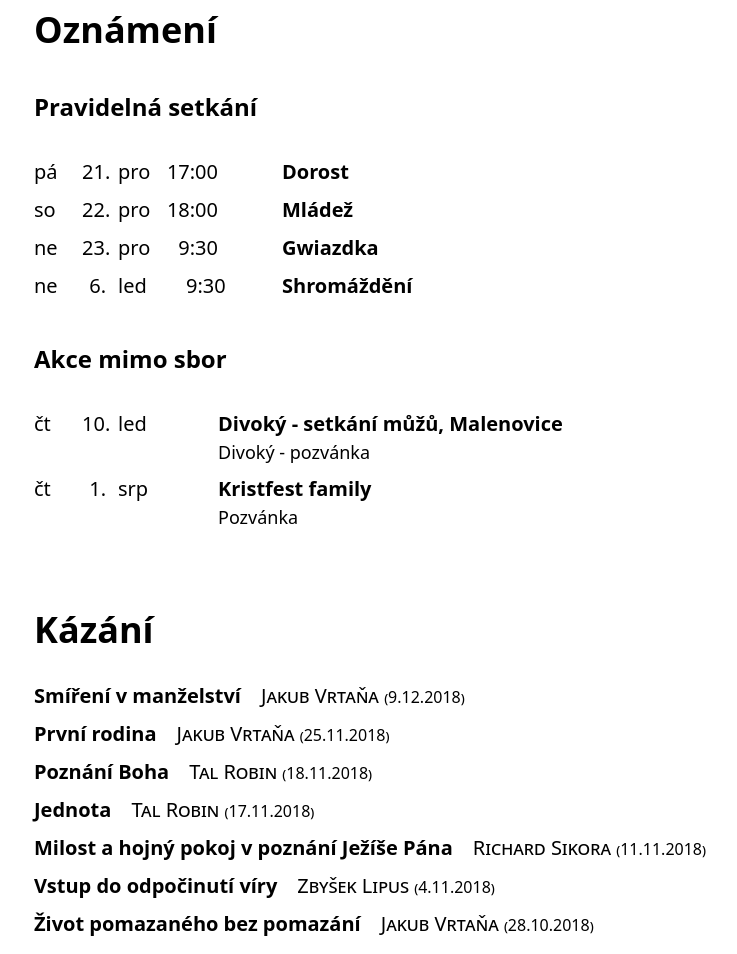
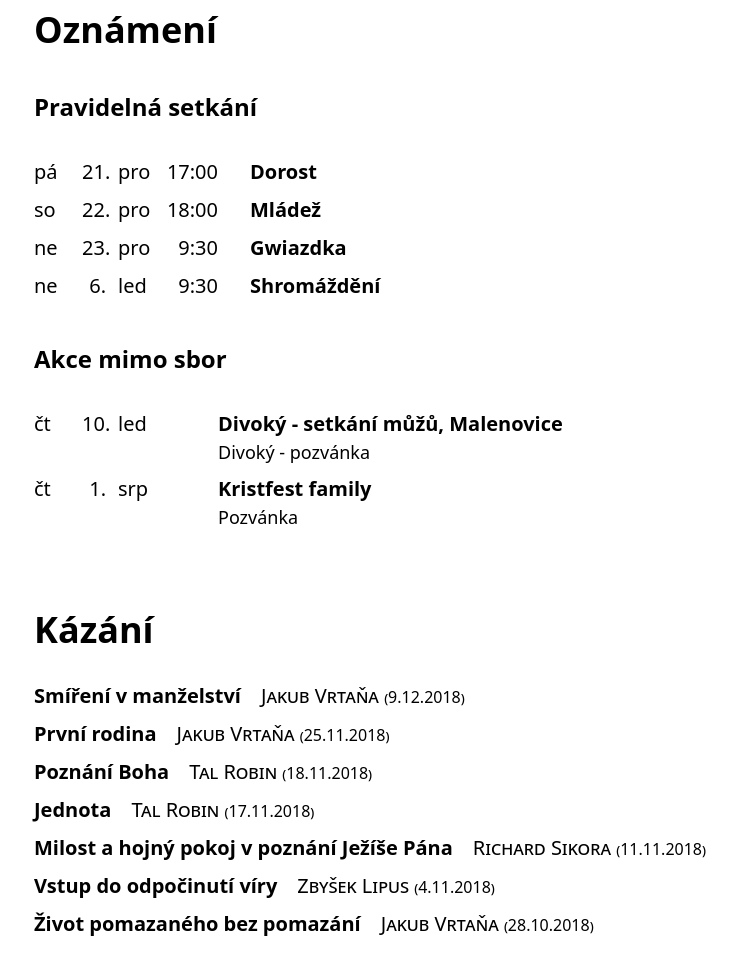
Before and after one commit to suzettecolli/cblistna.cz, a plain HTML site: page index.html in a window 1280 px wide. Shown: the part 857-1811 px from the top of the page, without its empty margins (2-739 px from the left). Drawn offline with nearby package versions, Linux system fonts and the light colour scheme.

Commit message:
Fixing responsibility - calendar

```diff
--- a/index.html
+++ b/index.html
@@ -64,32 +64,32 @@
       <p class="font-bold text-grey text-2xl px-3 mt-8 mb-8">
         Pravidelná setkání</p>
       <p class="flex flex-row items-center px-3 text-xl pb-2">
-        <span class="w-12 font-thin">pá</span>
+        <span class="w-6 pr-12 font-thin">pá</span>
         <span class="w-6 text-right font-medium">21.</span>
         <span class="w-12 pl-3 font-medium">pro</span>
         <span class="w-16 text-right font-thin">17:00</span>
-        <span class="flex-grow text-justify pl-16 font-semibold">Dorost</span>
+        <span class="flex-grow w-24 text-justify pl-8 font-semibold">Dorost</span>
       </p>
       <p class="flex flex-row items-center px-3 text-xl pb-2">
-        <span class="w-12 font-thin">so</span>
+        <span class="w-6 font-thin pr-12">so</span>
         <span class="w-6 text-right font-medium">22.</span>
         <span class="w-12 pl-3 font-medium">pro</span>
         <span class="w-16 text-right font-thin">18:00</span>
-        <span class="flex-grow text-justify pl-16 font-semibold">Mládež</span>
+        <span class="flex-grow w-24 text-justify pl-8 font-semibold">Mládež</span>
       </p>
       <p class="flex flex-row items-center px-3 text-xl pb-2">
-        <span class="w-12 font-thin">ne</span>
+        <span class="w-6 font-thin pr-12">ne</span>
         <span class="w-6 text-right font-medium">23.</span>
         <span class="w-12 pl-3 font-medium">pro</span>
         <span class="w-16 text-right font-thin">9:30</span>
-        <span class="flex-grow text-justify pl-16 font-semibold">Gwiazdka</span>
+        <span class="flex-grow w-24 text-justify pl-8 font-semibold">Gwiazdka</span>
       </p>
       <p class="flex flex-row items-center px-3 text-xl pb-2">
-        <span class="w-12 font-thin">ne</span>
+        <span class="w-6 font-thin pr-12">ne</span>
         <span class="w-6 text-right font-medium">6.</span>
-        <span class="w-8 pl-3 text-right font-medium">led</span>
-        <span class="w-16 pl-12 text-right font-thin">9:30</span>
-        <span class="flex-grow text-justify pl-20 font-semibold">Shromáždění</span>
+        <span class="w-12 pl-3 font-medium">led</span>
+        <span class="w-16 text-right font-thin">9:30</span>
+        <span class="flex-grow w-24 text-justify pl-8 font-semibold">Shromáždění</span>
       </p>
 
       <p class="font-bold text-grey text-2xl px-3 mt-8 mb-8">
```
